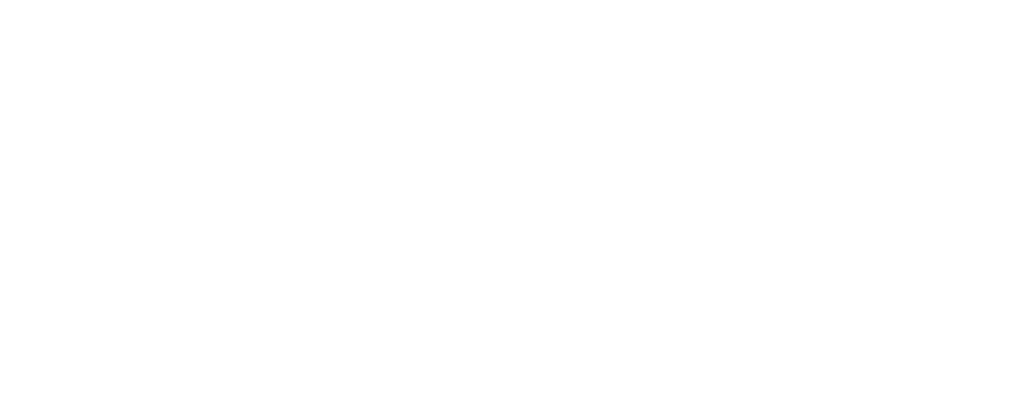
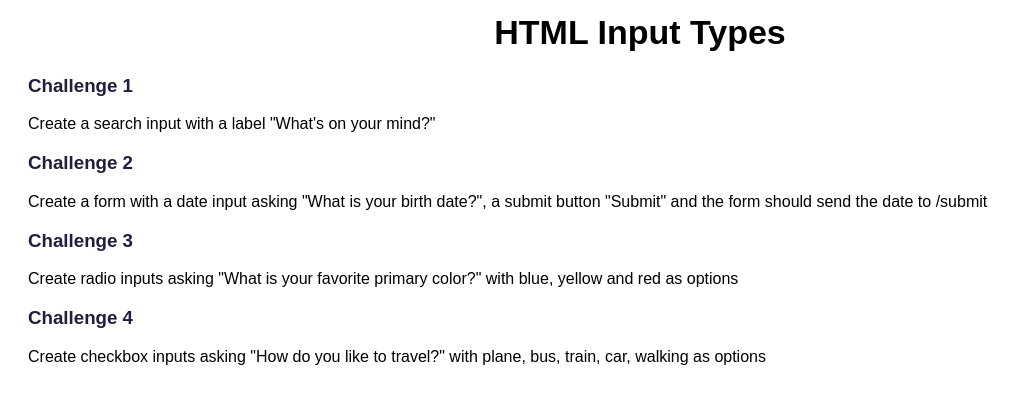
Before and after one commit to LeaBee3002/PlusAddOn-challnge-wk1Lesson1, a plain HTML site: page index.html in a window 1280 px wide. Shown: the whole page, without its empty margins (0-1022 px from the left). Drawn offline with Linux system fonts and the light colour scheme.

Commit message:
added content and styling in the body

```diff
--- a/index.html
+++ b/index.html
@@ -6,5 +6,28 @@
     <link rel="stylesheet" href="style.css" />
     <title>HTML Input Types</title>
   </head>
-  <body></body>
+  <body>
+    <h1>HTML Input Types</h1>
+
+    <h3>Challenge 1</h3>
+    <p>Create a search input with a label "What's on your mind?"</p>
+
+    <h3>Challenge 2</h3>
+    <p>
+      Create a form with a date input asking "What is your birth date?", a
+      submit button "Submit" and the form should send the date to /submit
+    </p>
+
+    <h3>Challenge 3</h3>
+    <p>
+      Create radio inputs asking "What is your favorite primary color?" with
+      blue, yellow and red as options
+    </p>
+
+    <h3>Challenge 4</h3>
+    <p>
+      Create checkbox inputs asking "How do you like to travel?" with plane,
+      bus, train, car, walking as options
+    </p>
+  </body>
 </html>
--- a/style.css
+++ b/style.css
@@ -0,0 +1,17 @@
+body {
+  font-family: sans-serif;
+  padding: 0 20px;
+}
+
+h1 {
+  text-align: center;
+  font-weight: 900;
+  margin: 0;
+  font-size: 34px;
+  line-height: 48px;
+}
+
+h1 h2,
+h3 {
+  color: #231d3c;
+}
```
